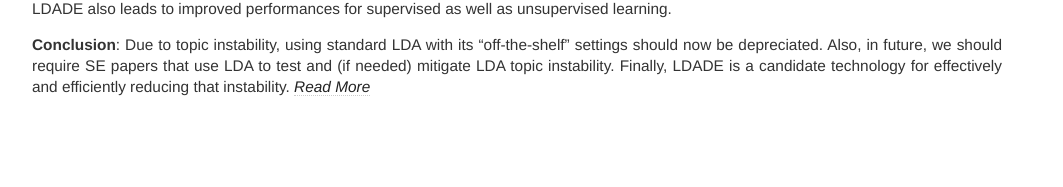
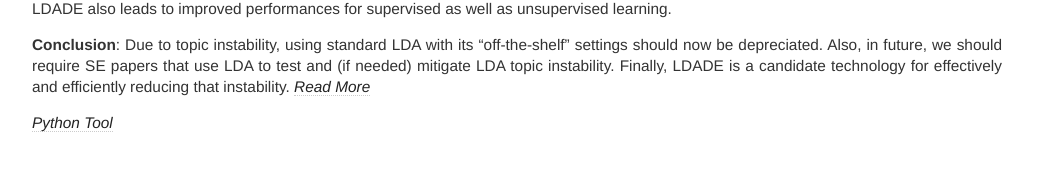
Before and after one commit to ai-se/ai-se.github.io, a Jekyll site: the page built from projects/_posts/2016-08-07-LDADE.md, in a window 1280 px wide. Shown: the part 1117-1304 px from the top of the page, without its empty margins (128-1191 px from the left). Built offline with Jekyll 4.4.1, drawn with Linux system fonts in a browser that asks for light colours; before the commit the page ends 1271 px from its top, so only the background shows below that.

Commit message:
Update 2016-08-07-LDADE.md

```diff
--- a/projects/_posts/2016-08-07-LDADE.md
+++ b/projects/_posts/2016-08-07-LDADE.md
@@ -29,3 +29,5 @@ instability; (iii) LDADE also leads to improved performances for supervised as w
 **Conclusion**: Due to topic instability, using standard LDA with its “off-the-shelf” settings should now be depreciated. Also, in
 future, we should require SE papers that use LDA to test and (if needed) mitigate LDA topic instability. Finally, LDADE is a
 candidate technology for effectively and efficiently reducing that instability. _[Read More](http://arxiv.org/abs/1608.08176)_
+
+_[Python Tool](https://github.com/amritbhanu/LDADE-package)_
```
